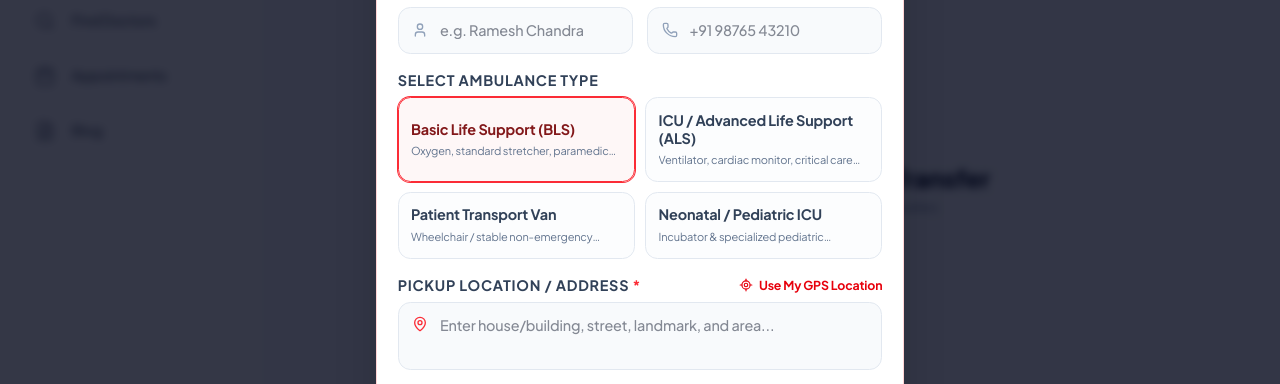
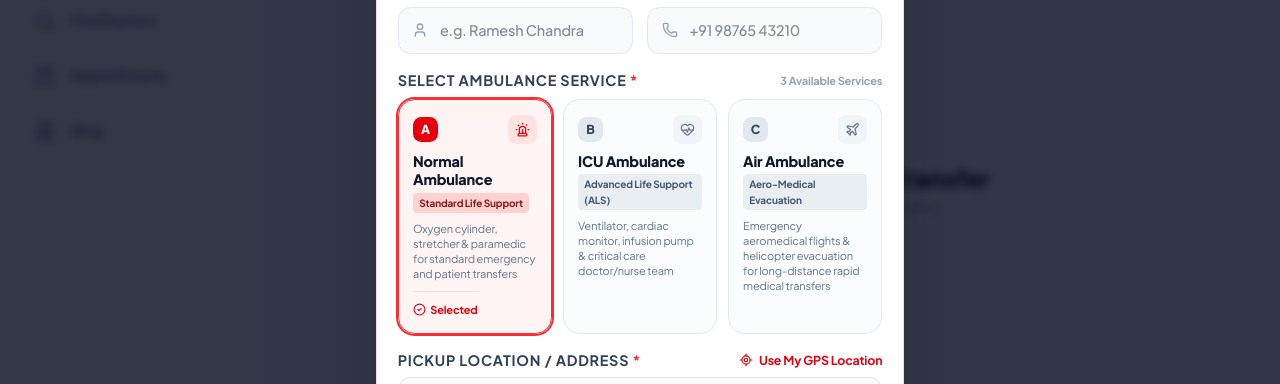
Before and after one commit to Partha-Halder01/medinexworld, a Next.js app in the folder app-medical/my-app/: page /enquiry/ambulance in a window 1280 px wide. Shown: the part 218-602 px from the top of the page. Built offline with nearby package versions, Linux system fonts and the light colour scheme; no server answers; the database is empty.

Commit message:
Add 3 distinct ambulance services: Normal Ambulance, ICU Ambulance, and Air Ambulance

```diff
--- a/app-medical/my-app/app/api/enquiries/route.ts
+++ b/app-medical/my-app/app/api/enquiries/route.ts
@@ -89,7 +89,7 @@ export async function POST(req: Request) {
         fileType: fileType || null,
         preferredDate: preferredDate || null,
         // Ambulance fields
-        ambulanceType: ambulanceType || (type === 'ambulance' ? 'Basic Life Support (BLS)' : null),
+        ambulanceType: ambulanceType || (type === 'ambulance' ? 'Normal Ambulance' : null),
         pickupAddress: pickupAddress?.trim() || null,
         pickupLat: typeof pickupLat === 'number' ? pickupLat : null,
         pickupLng: typeof pickupLng === 'number' ? pickupLng : null,
--- a/app-medical/my-app/components/screens/HomeScreen.tsx
+++ b/app-medical/my-app/components/screens/HomeScreen.tsx
@@ -683,10 +683,10 @@ export const HomeScreen = () => {
             {/* Image Overlay Title */}
             <div className="absolute bottom-3 left-3.5 right-3.5">
               <h3 className="font-black text-lg sm:text-xl text-white leading-tight drop-shadow-sm">
-                Ambulance Booking & Enquiry
+                Ambulance Services & Booking
               </h3>
               <p className="text-red-200 text-xs sm:text-sm font-medium mt-0.5 line-clamp-1">
-                Emergency dispatch & planned ICU transfers with oxygen support
+                Normal, ICU & Air Ambulance transfers with emergency support
               </p>
             </div>
           </div>
@@ -694,8 +694,25 @@ export const HomeScreen = () => {
           {/* Card Body */}
           <div className="p-3.5 sm:p-4 flex flex-col justify-between flex-1">
             <p className="text-xs sm:text-sm text-slate-600 dark:text-slate-300 leading-relaxed">
-              Equipped BLS & ALS ambulances with GPS tracking, emergency life support, and prompt doorstep arrival.
+              Equipped with GPS tracking, oxygen & ventilator life support, and prompt dispatch for local & outstation emergencies.
             </p>
+
+            {/* 3 Ambulance Services Indicator Badges */}
+            <div className="mt-2.5 flex flex-wrap gap-1.5">
+              <span className="text-[11px] font-bold text-red-700 dark:text-red-300 bg-red-50 dark:bg-red-950/60 px-2.5 py-1 rounded-lg border border-red-200/70 dark:border-red-800/60 flex items-center gap-1">
+                <span>🚑</span>
+                <span>Normal Ambulance</span>
+              </span>
+              <span className="text-[11px] font-bold text-red-700 dark:text-red-300 bg-red-50 dark:bg-red-950/60 px-2.5 py-1 rounded-lg border border-red-200/70 dark:border-red-800/60 flex items-center gap-1">
+                <span>🏥</span>
+                <span>ICU Ambulance</span>
+              </span>
+              <span className="text-[11px] font-bold text-red-700 dark:text-red-300 bg-red-50 dark:bg-red-950/60 px-2.5 py-1 rounded-lg border border-red-200/70 dark:border-red-800/60 flex items-center gap-1">
+                <span>🚁</span>
+                <span>Air Ambulance</span>
+              </span>
+            </div>
+
             <div className="mt-3 pt-3 border-t border-red-100 dark:border-red-900/30 flex items-center justify-between">
               <span className="text-xs sm:text-sm font-extrabold text-red-600 dark:text-red-400 flex items-center gap-1 group-hover:translate-x-1 transition-transform">
                 Request Ambulance Now <ArrowRight size={14} />
--- a/app-medical/my-app/components/screens/enquiry/AmbulanceEnquiryModal.tsx
+++ b/app-medical/my-app/components/screens/enquiry/AmbulanceEnquiryModal.tsx
@@ -15,7 +15,9 @@ import {
   ShieldAlert,
   Sparkles,
   ArrowRight,
-  ChevronRight
+  ChevronRight,
+  Plane,
+  HeartPulse
 } from 'lucide-react';
 import { useAppContext } from '@/app/context/AppContext';
 import { useRouter } from 'next/navigation';
@@ -27,10 +29,30 @@ interface AmbulanceEnquiryModalProps {
 }
 
 const AMBULANCE_TYPES = [
-  { id: 'Basic Life Support (BLS)', label: 'Basic Life Support (BLS)', desc: 'Oxygen, standard stretcher, paramedic on board' },
-  { id: 'Advanced Life Support (ALS / ICU)', label: 'ICU / Advanced Life Support (ALS)', desc: 'Ventilator, cardiac monitor, critical care doctor/nurse' },
-  { id: 'Patient Transport Ambulance', label: 'Patient Transport Van', desc: 'Wheelchair / stable non-emergency transfer' },
-  { id: 'Neonatal / Pediatric Ambulance', label: 'Neonatal / Pediatric ICU', desc: 'Incubator & specialized pediatric equipment' },
+  {
+    id: 'Normal Ambulance',
+    letter: 'a',
+    label: 'Normal Ambulance',
+    desc: 'Oxygen cylinder, stretcher & paramedic for standard emergency and patient transfers',
+    tag: 'Standard Life Support',
+    icon: Siren,
+  },
+  {
+    id: 'ICU Ambulance',
+    letter: 'b',
+    label: 'ICU Ambulance',
+    desc: 'Ventilator, cardiac monitor, infusion pump & critical care doctor/nurse team',
+    tag: 'Advanced Life Support (ALS)',
+    icon: HeartPulse,
+  },
+  {
+    id: 'Air Ambulance',
+    letter: 'c',
+    label: 'Air Ambulance',
+    desc: 'Emergency aeromedical flights & helicopter evacuation for long-distance rapid medical transfers',
+    tag: 'Aero-Medical Evacuation',
+    icon: Plane,
+  },
 ];
 
 export const AmbulanceEnquiryModal: React.FC<AmbulanceEnquiryModalProps> = ({
@@ -45,7 +67,7 @@ export const AmbulanceEnquiryModal: React.FC<AmbulanceEnquiryModalProps> = ({
   const [patientName, setPatientName] = useState('');
   const [patientPhone, setPatientPhone] = useState('');
   const [patientEmail, setPatientEmail] = useState('');
-  const [ambulanceType, setAmbulanceType] = useState('Basic Life Support (BLS)');
+  const [ambulanceType, setAmbulanceType] = useState('Normal Ambulance');
   const [pickupAddress, setPickupAddress] = useState('');
   const [pickupCoords, setPickupCoords] = useState<{ lat: number; lng: number } | null>(null);
   const [dropAddress, setDropAddress] = useState('');
@@ -319,27 +341,60 @@ export const AmbulanceEnquiryModal: React.FC<AmbulanceEnquiryModalProps> = ({
                 </div>
               </div>
 
-              {/* Ambulance Category Selection */}
+              {/* Ambulance Category Selection - 3 Core Ambulance Services */}
               <div>
-                <label className="block text-xs sm:text-sm font-bold text-slate-700 dark:text-slate-300 uppercase tracking-wider mb-1.5">
-                  Select Ambulance Type
-                </label>
-                <div className="grid grid-cols-1 sm:grid-cols-2 gap-2.5">
+                <div className="flex items-center justify-between mb-2">
+                  <label className="block text-xs sm:text-sm font-bold text-slate-700 dark:text-slate-300 uppercase tracking-wider">
+                    Select Ambulance Service <span className="text-red-500">*</span>
+                  </label>
+                  <span className="text-[11px] font-bold text-slate-400 dark:text-slate-500">3 Available Services</span>
+                </div>
+                <div className="grid grid-cols-1 sm:grid-cols-3 gap-2.5">
                   {AMBULANCE_TYPES.map((type) => {
                     const isSelected = ambulanceType === type.id;
+                    const IconComp = type.icon;
                     return (
                       <button
                         key={type.id}
                         type="button"
                         onClick={() => setAmbulanceType(type.id)}
-                        className={`p-3 rounded-xl border text-left transition-all ${
+                        className={`p-3 sm:p-3.5 rounded-2xl border text-left transition-all relative flex flex-col justify-between ${
                           isSelected
-                            ? 'border-red-500 bg-red-50/60 dark:bg-red-950/30 text-red-900 dark:text-red-200 ring-1 ring-red-500'
-                            : 'border-slate-200 dark:border-slate-700 bg-slate-50/40 dark:bg-slate-800/40 text-slate-700 dark:text-slate-300 hover:border-slate-300'
+                            ? 'border-red-500 bg-red-50/80 dark:bg-red-950/40 text-red-900 dark:text-red-200 ring-2 ring-red-500 shadow-xs'
+                            : 'border-slate-200 dark:border-slate-700 bg-slate-50/50 dark:bg-slate-800/50 text-slate-700 dark:text-slate-300 hover:border-slate-300 hover:bg-slate-100/60 dark:hover:bg-slate-800/80'
                         }`}
                       >
-                        <p className="text-xs sm:text-sm font-bold leading-tight">{type.label}</p>
-                        <p className="text-[11px] text-slate-500 dark:text-slate-400 mt-1 line-clamp-1">{type.desc}</p>
+                        <div>
+                          <div className="flex items-center justify-between mb-2">
+                            <span className={`inline-flex items-center justify-center w-6 h-6 rounded-lg text-xs font-black uppercase ${
+                              isSelected ? 'bg-red-600 text-white shadow-xs' : 'bg-slate-200 dark:bg-slate-700 text-slate-700 dark:text-slate-300'
+                            }`}>
+                              {type.letter}
+                            </span>
+                            <div className={`w-7 h-7 rounded-lg flex items-center justify-center ${
+                              isSelected ? 'bg-red-100 dark:bg-red-900/60 text-red-600 dark:text-red-300' : 'bg-slate-100 dark:bg-slate-800 text-slate-500'
+                            }`}>
+                              <IconComp size={15} />
+                            </div>
+                          </div>
+                          <p className="text-sm font-extrabold leading-tight text-slate-900 dark:text-white">
+                            {type.label}
+                          </p>
+                          <span className={`inline-block text-[10px] font-bold px-1.5 py-0.5 rounded mt-1 ${
+                            isSelected ? 'bg-red-200/80 dark:bg-red-900/60 text-red-900 dark:text-red-200' : 'bg-slate-200/70 dark:bg-slate-700 text-slate-600 dark:text-slate-400'
+                          }`}>
+                            {type.tag}
+                          </span>
+                          <p className="text-[11px] text-slate-500 dark:text-slate-400 mt-1.5 leading-snug">
+                            {type.desc}
+                          </p>
+                        </div>
+                        {isSelected && (
+                          <div className="mt-2.5 pt-2 border-t border-red-200/60 dark:border-red-900/40 flex items-center gap-1 text-[11px] font-bold text-red-600 dark:text-red-400">
+                            <CheckCircle2 size={13} />
+                            <span>Selected</span>
+                          </div>
+                        )}
                       </button>
                     );
                   })}
```
